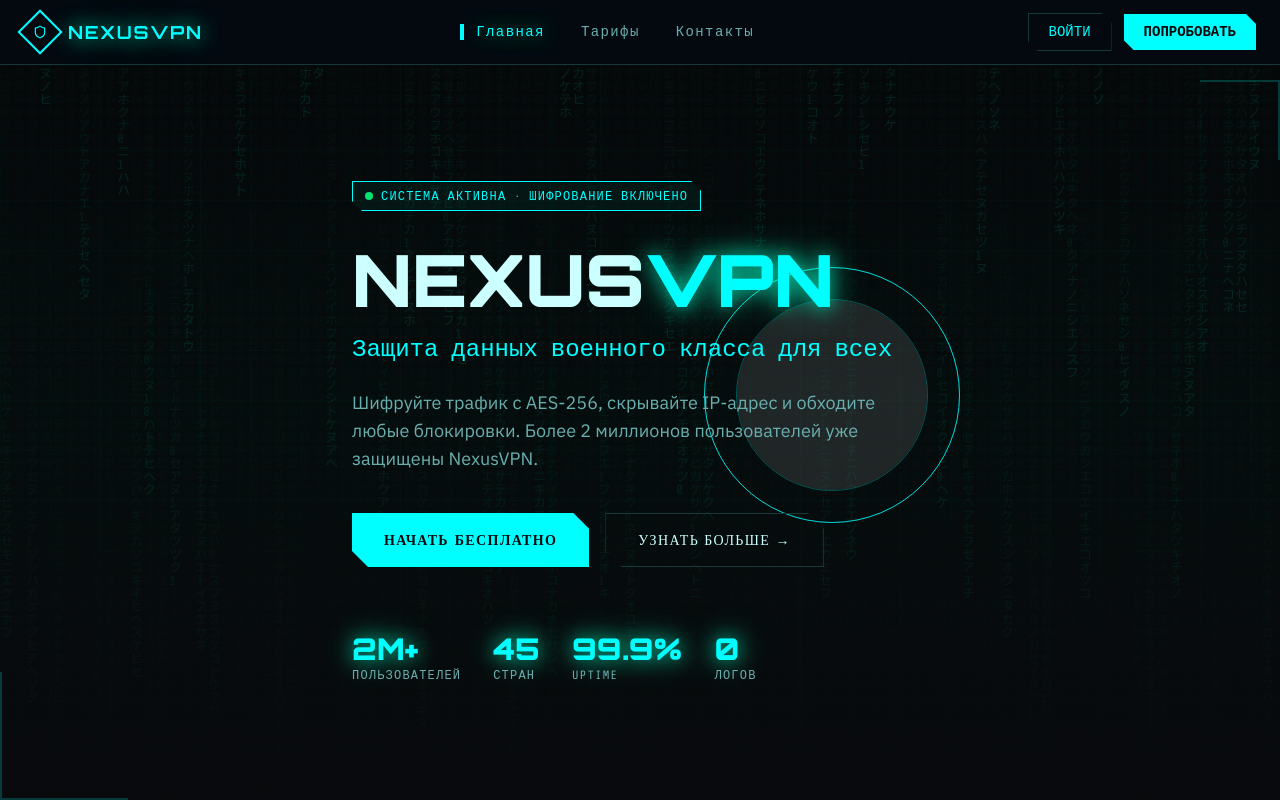
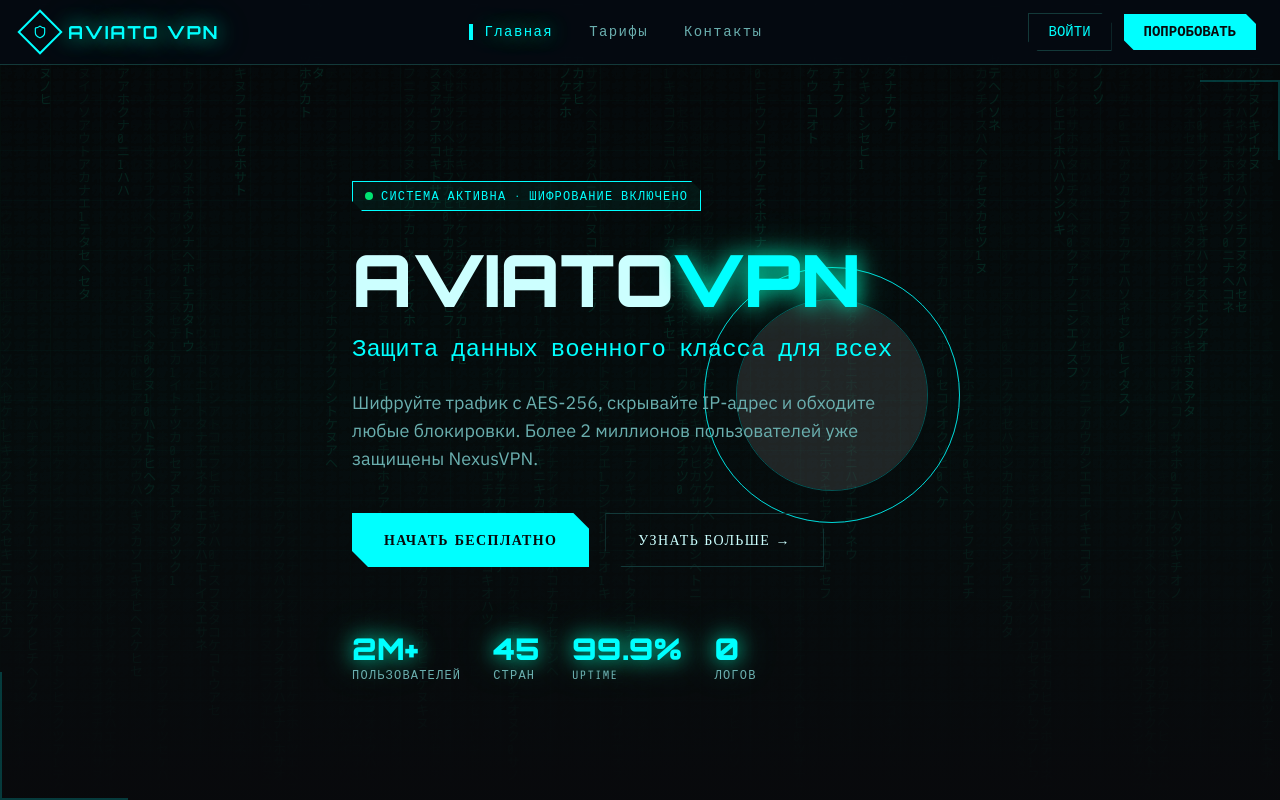
Before and after one commit to pr-poehali-dev/data-protection-service, a React (Vite) app: page / in a window 1280 px wide. Shown: the top 800 px of the page. Built offline with nearby package versions, Linux system fonts and the light colour scheme; grey boxes are pictures that could not be loaded.

Commit message:
Rename project to aviatoVPN

```diff
--- a/src/pages/Index.tsx
+++ b/src/pages/Index.tsx
@@ -160,7 +160,7 @@ export default function Index() {
               <Icon name="Shield" size={14} className="text-[hsl(var(--cyan))] -rotate-45" />
             </div>
             <span className="font-['Orbitron'] font-bold text-lg tracking-widest text-[hsl(var(--cyan))] text-glow">
-              NEXUSVPN
+              AVIATO VPN
             </span>
           </div>
 
@@ -242,7 +242,7 @@ export default function Index() {
           </div>
 
           <h1 className="text-5xl md:text-7xl font-black mb-4 leading-none animate-fade-up delay-100 opacity-0">
-            <span className="text-[hsl(var(--foreground))]">NEXUS</span>
+            <span className="text-[hsl(var(--foreground))]">AVIATO</span>
             <span className="text-glow text-[hsl(var(--cyan))]">VPN</span>
           </h1>
 
@@ -442,8 +442,8 @@ export default function Index() {
 
             <div className="space-y-4">
               {[
-                { icon: "Mail", label: "Email", value: "support@nexusvpn.ru", sub: "Ответим в течение 1 часа" },
-                { icon: "MessageCircle", label: "Telegram", value: "@nexusvpn_support", sub: "Круглосуточная поддержка" },
+                { icon: "Mail", label: "Email", value: "support@aviato-vpn.ru", sub: "Ответим в течение 1 часа" },
+                { icon: "MessageCircle", label: "Telegram", value: "@aviatovpn_support", sub: "Круглосуточная поддержка" },
                 { icon: "Phone", label: "Телефон", value: "+7 800 000-00-00", sub: "Бесплатно по России" },
               ].map((c) => (
                 <div key={c.label} className="flex items-start gap-4 p-5 border border-[hsl(var(--border))] bg-[hsl(var(--card))] clip-corner border-glow-hover transition-all duration-300 group">
@@ -476,9 +476,9 @@ export default function Index() {
       {/* FOOTER */}
       <footer className="border-t border-[hsl(var(--border))] py-8">
         <div className="max-w-7xl mx-auto px-6 flex flex-col md:flex-row items-center justify-between gap-4">
-          <div className="font-['Orbitron'] text-sm font-bold text-[hsl(var(--cyan))] text-glow tracking-widest">NEXUSVPN</div>
+          <div className="font-['Orbitron'] text-sm font-bold text-[hsl(var(--cyan))] text-glow tracking-widest">AVIATO VPN</div>
           <div className="font-mono-tech text-xs text-[hsl(var(--muted-foreground))] text-center">
-            © 2024 NexusVPN · Ваши данные защищены · Политика конфиденциальности
+            © 2024 AviatoVPN · Ваши данные защищены · Политика конфиденциальности
           </div>
           <div className="flex items-center gap-2 font-mono-tech text-xs text-[hsl(var(--muted-foreground))]">
             <span className="w-1.5 h-1.5 rounded-full bg-[hsl(var(--accent))] animate-pulse" />
```
